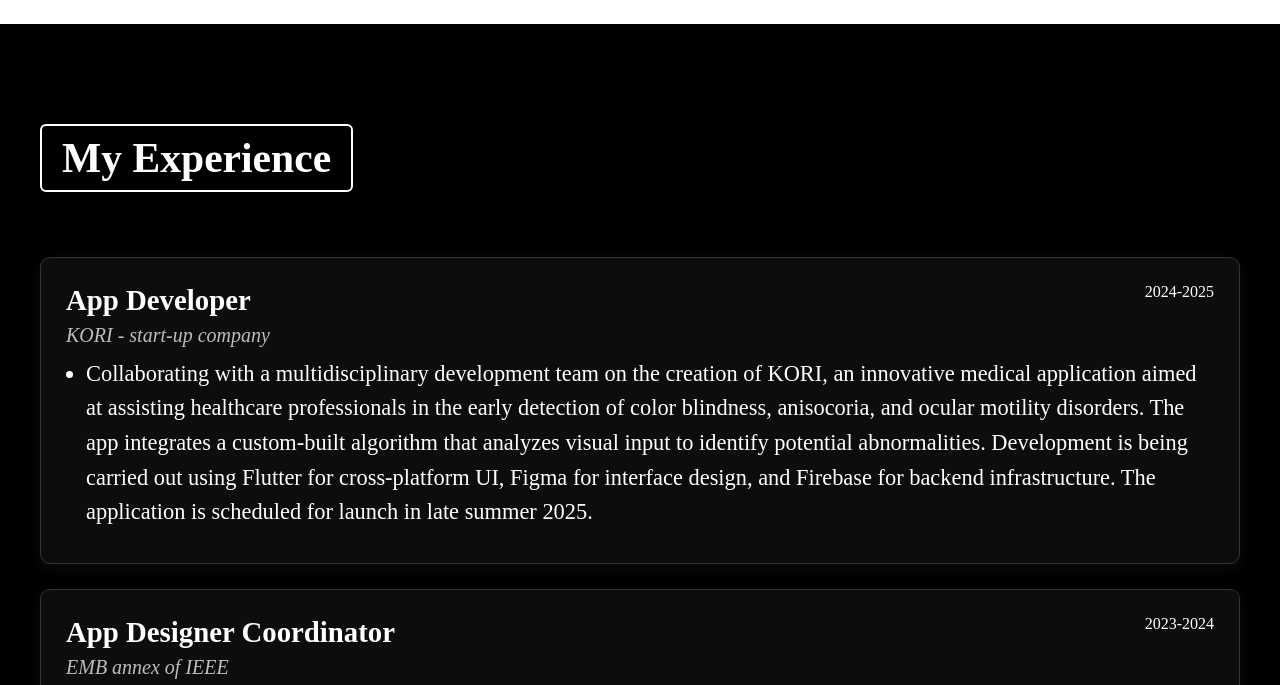
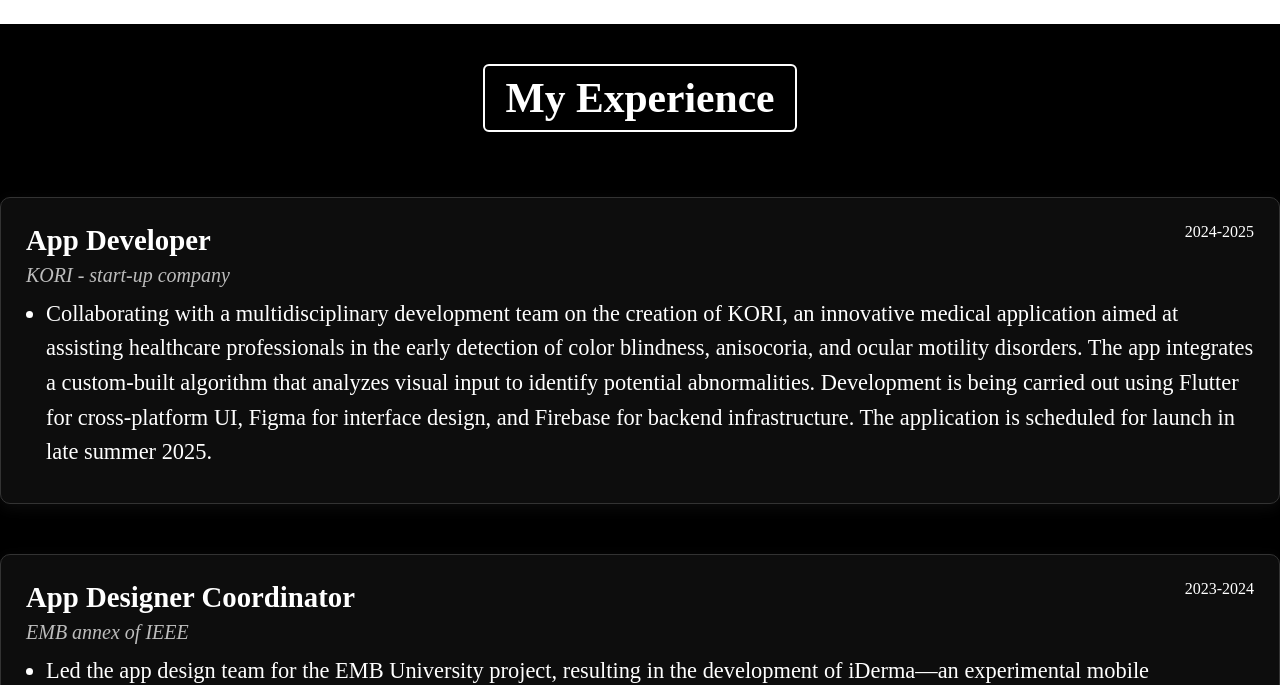
Before and after one commit to ivrachni/My-Personal-Portofolio, a plain HTML site: page index.html in a window 1280 px wide. Shown: the part 1595-2280 px from the top of the page. Drawn offline with Linux system fonts and the light colour scheme.

Commit message:
corrected the title in style.css

```diff
--- a/style.css
+++ b/style.css
@@ -253,21 +253,20 @@
 .exp-section {
     background-color: #000;    /* Ολόμαυρο φόντο */
     color: #fff;               /* Λευκά γράμματα */
-    padding: 100px 40px;       /* Απόσταση γύρω-γύρω */
-    min-height: 100vh;         /* Να καλύπτει όλο το ύψος της οθόνης */
+    display: flex;
+    flex-direction: column;
+    align-items: center;
   }
 
-
   .exp-title {
-    text-align: center;
     font-size: 2.6rem;
     color: #fff;
     font-weight: 900;
     border: 2px solid #fff;
-    display: inline-block;
     padding: 8px 20px;
     border-radius: 6px;
-    margin: 0 auto 40px auto;
+    margin-bottom: 40px;
+    margin-top: 40px;
   }
 
 
```
